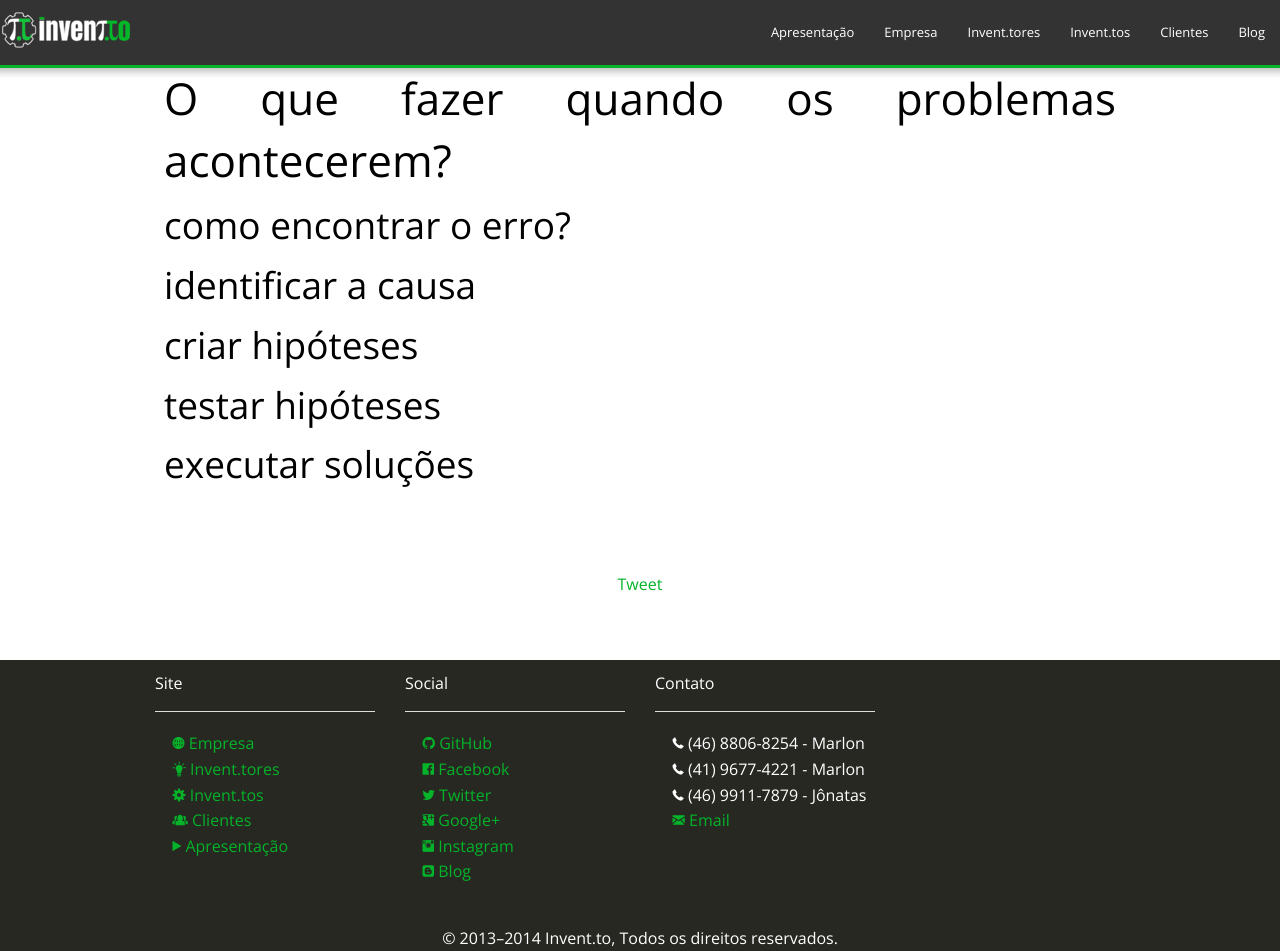
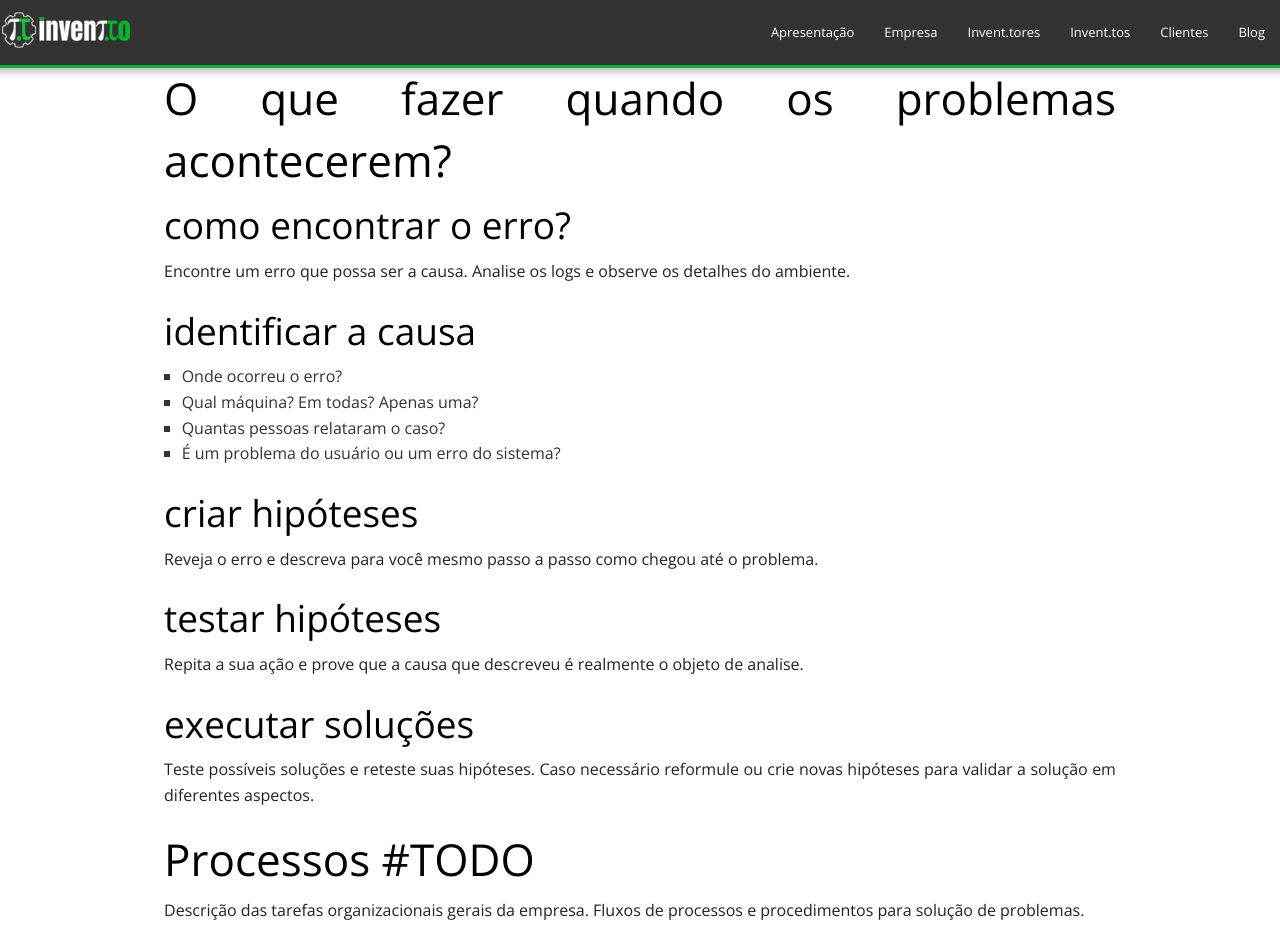
Before and after one commit to inventto/inventto_site, a Jekyll site: the page built from internal_faq.md, in a window 1280 px wide and 1400 px high, scrolled down 5981 px. Shown: the top 951 px of the window. Built offline with Jekyll 4.4.1, drawn with Linux system fonts in a browser that asks for light colours; comment, search, counter and statistics services are not loaded; some of the changed text lies outside the part shown.

Commit message:
adicionando detalhes sobre o processo

```diff
--- a/internal_faq.md
+++ b/internal_faq.md
@@ -239,10 +239,71 @@ Resumindo, uma US completa ficaria assim:
 
 ## como encontrar o erro?
 
+Encontre um erro que possa ser a causa. Analise os logs e observe os detalhes do ambiente.
+
 ## identificar a causa
+
+
+* Onde ocorreu o erro?
+* Qual máquina? Em todas? Apenas uma?
+* Quantas pessoas relataram o caso?
+* É um problema do usuário ou um erro do sistema?
 
 ## criar hipóteses
 
+Reveja o erro e descreva para você mesmo passo a passo como chegou até o problema.
+
 ## testar hipóteses
 
+Repita a sua ação e prove que a causa que descreveu é realmente o objeto de analise.
+
 ## executar soluções
+
+Teste possíveis soluções e reteste suas hipóteses. Caso necessário reformule ou crie novas hipóteses para validar a solução em diferentes aspectos.
+
+# Processos #TODO
+
+Descrição das tarefas organizacionais gerais da empresa. Fluxos de processos e procedimentos para solução de problemas.
+
+### Como mapear um processo
+
+![](http://yuml.me/diagram/scruffy/class/[Macro Processo]->[Processo])
+
+![](http://yuml.me/diagram/scruffy/class/[Processo]->[Atividade])
+
+![](http://yuml.me/diagram/scruffy/class/[Atividade]^-[Tarefa], [Atividade]^-[SubProcesso])
+
+### Divisão de processos
+
+* Guias de profissão
+* Manuais de instrução
+
+### Desenvolvimento
+
+* Análise do requisito
+* Desenvolvimento orientado a testes
+* Modelagem orientada a objetos
+* Escolha e aplicação de padrões (design patterns)
+* Adaptação e mantimento do modelo existente
+
+### Design e Arquitetura de Software
+
+* Conversa com cliente
+* Levantamento de requisitos
+* Definição de prioridades
+* Prototipação de telas
+* Estórias do usuário
+
+### Comercial
+
+### Suporte
+
+### Implantação
+
+### Macro processo
+
+### Tarefas organizacionais
+
+#### Convites por email
+#### Ligação para clientes
+#### Email para empresas parceiras
```
